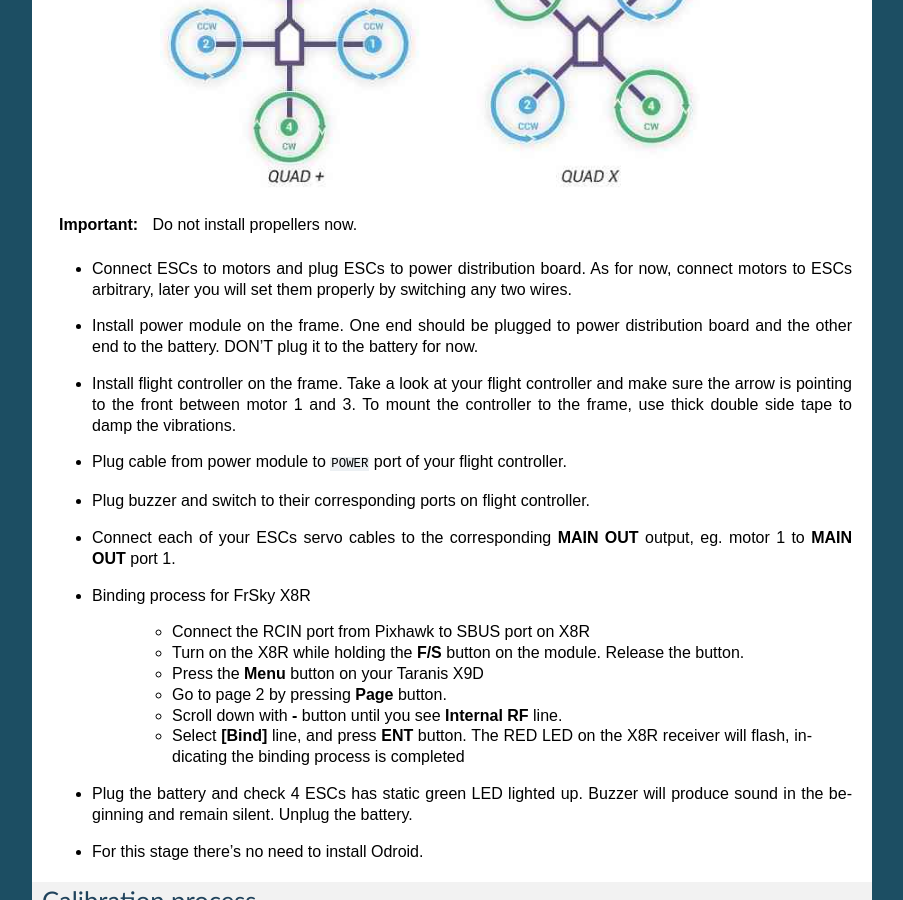
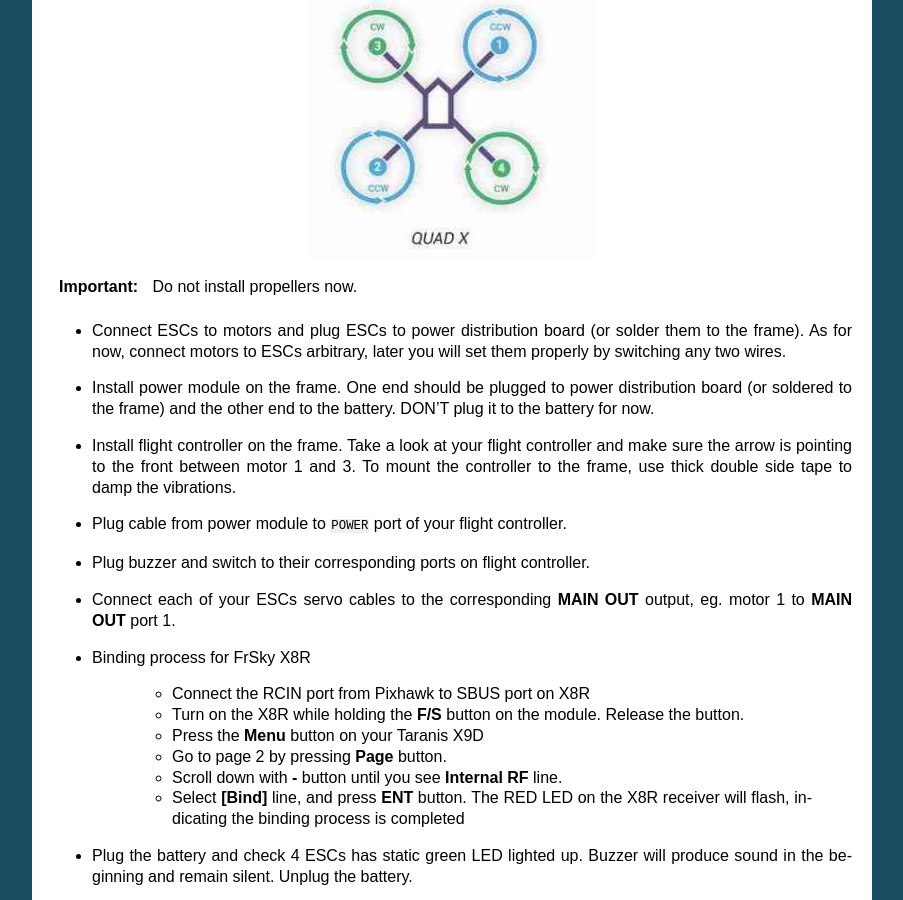
Before and after one commit to risckaust/risc-documentations, a Sphinx documentation site: the page built from docs/source/1-quadcopter-assembly.rst, in a window 1280 px wide and 900 px high, scrolled down 4219 px. Shown: the whole window, without its empty margins (198-1101 px from the left). Built offline with Sphinx 7.4.7, drawn with Linux system fonts in a browser that asks for light colours; pages that are not in the unit, such as notebooks, are missing from menus.

Commit message:
Minor edits

```diff
--- a/docs/source/1-quadcopter-assembly.rst
+++ b/docs/source/1-quadcopter-assembly.rst
@@ -74,7 +74,7 @@
 * Electronic speed controller (ESC) controls and regulates the speed of an electric brushless motor. All ESCs comes with a rating. The Turnigy Multistar ESC shown below has a rating of 10A, meaning it can draw a maximum continuous current of 10A. Anything higher than 10A will eventually burn or damage the ESC.
 
 .. image:: ../_static/esc.jpg
-   :scale: 50 %
+   :scale: 30 %
    :align: center
 
 .. note::
@@ -91,10 +91,10 @@
    :align: center
 
 
-* Use Taranis X9D Plus transmitter as shown below
+Use Taranis X9D Plus transmitter as shown below
 
 .. image:: ../_static/taranis.jpg
-   :scale: 40 %
+   :scale: 70 %
    :align: center
 
 * UBEC (Universal Battery eliminator circuit) to convert voltage to power Odroid. A BEC is basically a step down voltage regulator. It will take your main battery voltage (e.g. 11.1 Volts) and reduce it down to ~5 Volts to safely power your Odroid and other electronics.
@@ -128,10 +128,10 @@
 	Do not install propellers now.
 
 
-* Connect ESCs to motors and plug ESCs to power distribution board. As for now, connect motors to ESCs arbitrary, later you will set them properly by switching any two wires.
+* Connect ESCs to motors and plug ESCs to power distribution board (or solder them to the frame). As for now, connect motors to ESCs arbitrary, later you will set them properly by switching any two wires.
 
 
-* Install power module on the frame. One end should be plugged to power distribution board and the other end to the battery. DON’T plug it to the battery for now.
+* Install power module on the frame. One end should be plugged to power distribution board (or soldered to the frame) and the other end to the battery. DON’T plug it to the battery for now.
 
 * Install flight controller on the frame. Take a look at your flight controller and make sure the arrow is pointing to the front between motor 1 and 3. To mount the controller to the frame, use thick double side tape to damp the vibrations.
 
```
Also changed, not shown: docs/_static/quad_1.jpg.
